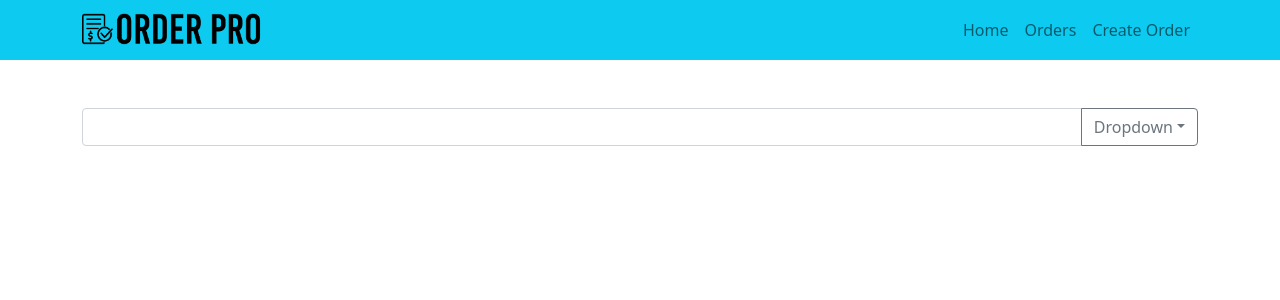
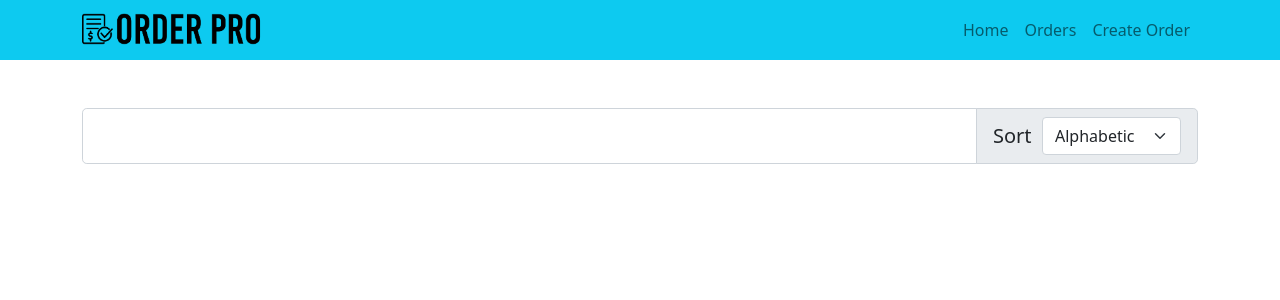
Before and after one commit to nickmendezFlatiron/Order-Pro, a React (Create React App) app: page /orders in a window 1280 px wide. Shown: the top 300 px of the page. Built offline with nearby package versions, Linux system fonts and the light colour scheme.

Commit message:
created select dropdown for searchbard

```diff
--- a/src/components/orders-table/SearchBar.jsx
+++ b/src/components/orders-table/SearchBar.jsx
@@ -1,27 +1,22 @@
 import React from 'react';
-import {Container , InputGroup , FormControl , Dropdown , DropdownButton} from 'react-bootstrap'
+import {Container , InputGroup , FormControl } from 'react-bootstrap'
 
 
 const SearchBar = () => {
   return (
    <Container className="my-5 mx-auto">
 
-    <InputGroup className="mb-3">
-      <FormControl aria-label="Text input with dropdown button" />
-
-      <DropdownButton
-        variant="outline-secondary"
-        title="Dropdown"
-        id="input-group-dropdown-2"
-        align="end"
-      >
-        <Dropdown.Item href="#">Action</Dropdown.Item>
-        <Dropdown.Item href="#">Another action</Dropdown.Item>
-        <Dropdown.Item href="#">Something else here</Dropdown.Item>
-        <Dropdown.Divider />
-        <Dropdown.Item href="#">Separated link</Dropdown.Item>
-      </DropdownButton>
-    </InputGroup>
+    <InputGroup size="lg">
+    <FormControl aria-label="Large" aria-describedby="inputGroup-sizing-sm" />
+    <InputGroup.Text id="inputGroup-sizing-lg">
+      <label for="filter">Sort&nbsp;&nbsp;</label>
+      <select name="filter" class="form-select">
+        <option value="name">Alphabetic</option>
+        <option value="ascending">Ascending</option>
+        <option value="descending">Descending</option>
+      </select>
+    </InputGroup.Text>
+  </InputGroup>
    </Container>
   )
 }
```
